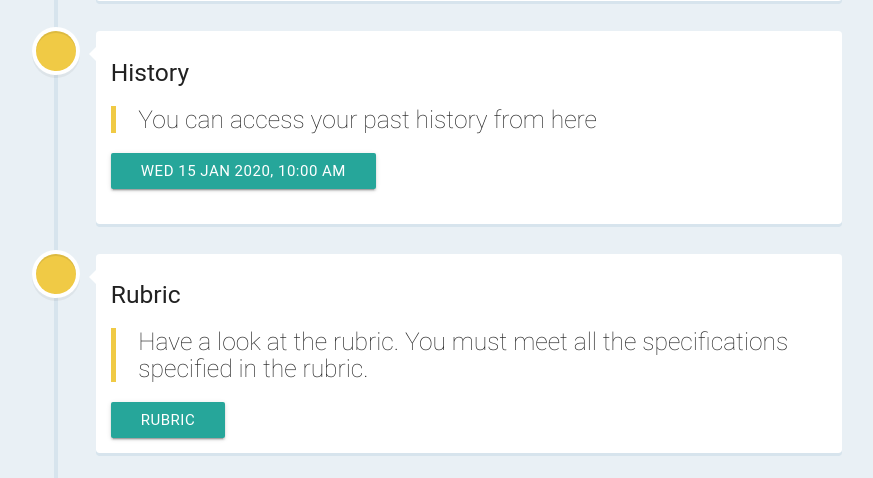
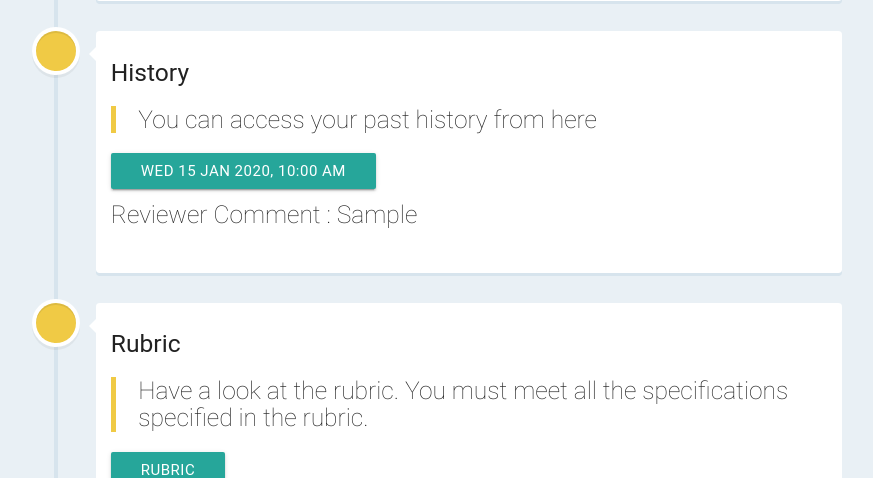
Before and after one commit to manibatra/reviewme, a Django app: page /content/categories/projects/1/ in a window 1280 px wide. Shown: the part 979-1457 px from the top of the page, without its empty margins (201-1074 px from the left). Run offline with Django 3.2, Linux system fonts and the light colour scheme; a user stored in the database is signed in; tables that the repository leaves empty hold one stand-in row (values such as "Sample post"); some libraries are stand-ins or nearby versions; some web fonts are replaced.

Commit message:
show reviewer comments

```diff
--- a/reviewme/projects/templates/projects/projectdetail.html
+++ b/reviewme/projects/templates/projects/projectdetail.html
@@ -109,6 +109,7 @@
             <div class="col s12 m12">
               <a href="{{item.review_files.url}}/" class="waves-effect waves-light btn">
               {{ item.submitted_on|date:"D d M Y"}}, {{ item.submitted_on|time:"g:i A"}}</a>
+              <h5 class="thin"> Reviewer Comment : {{ item.feedback }}</h5>
             </div>
           </div>
           {% endif %}
```
